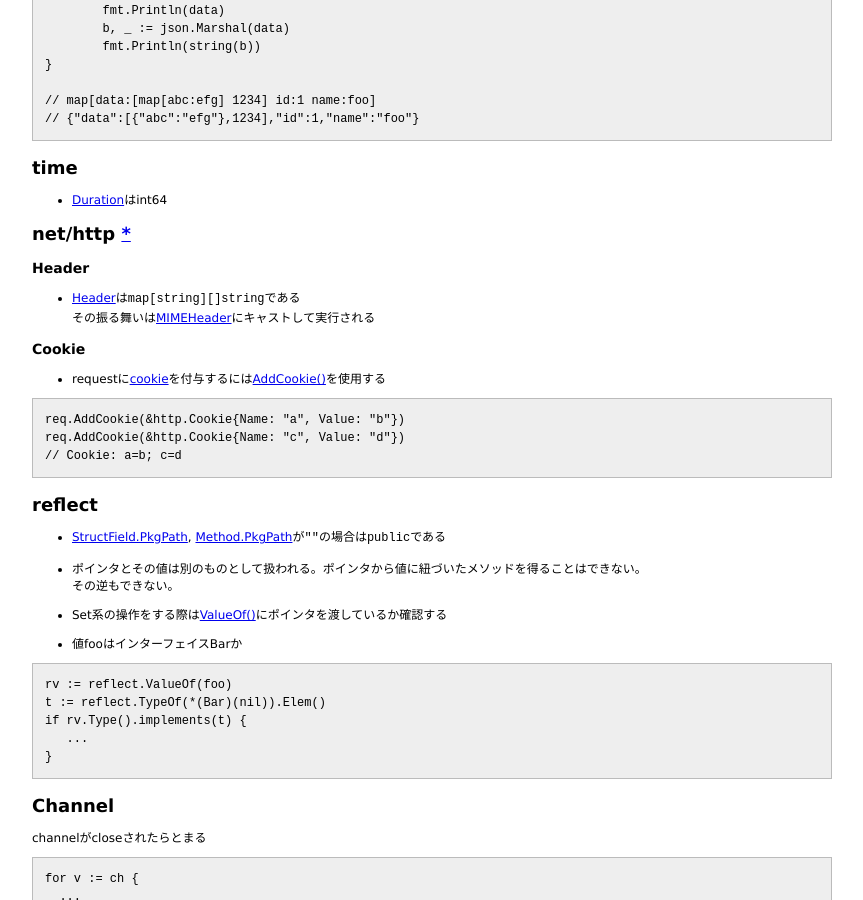
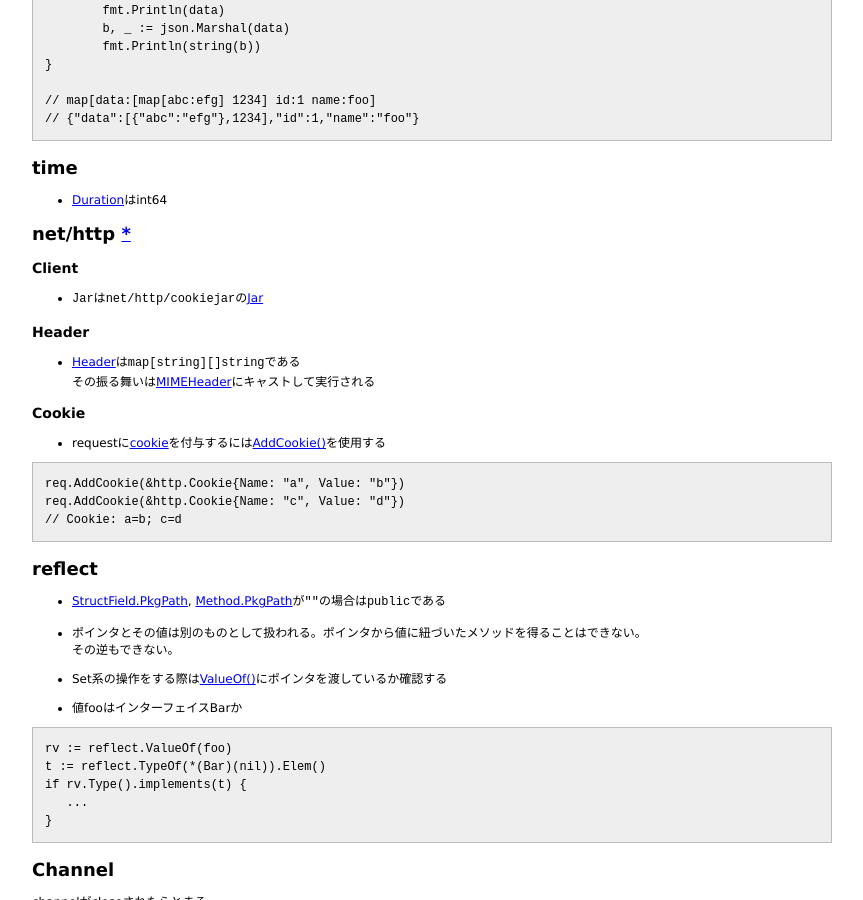
Before and after one commit to 38elements/38elements.github.com, a Jekyll site: the page built from _posts/2017-08-12-go.md, in a window 1280 px wide and 900 px high, scrolled down 421 px. Shown: the whole window, without its empty margins (208-1071 px from the left). Built offline with Jekyll 4.4.1, drawn with Linux system fonts in a browser that asks for light colours.

Commit message:
Update 2017-08-12-go.md

```diff
--- a/_posts/2017-08-12-go.md
+++ b/_posts/2017-08-12-go.md
@@ -38,6 +38,10 @@ func main() {
 * [Duration](https://golang.org/pkg/time/#Duration)はint64
 
 ## net/http [\*](https://golang.org/pkg/net/http/)
+
+### Client
+
+* `Jar`は`net/http/cookiejar`の[Jar](https://godoc.org/net/http/cookiejar#Jar)
 
 ### Header
 
```
